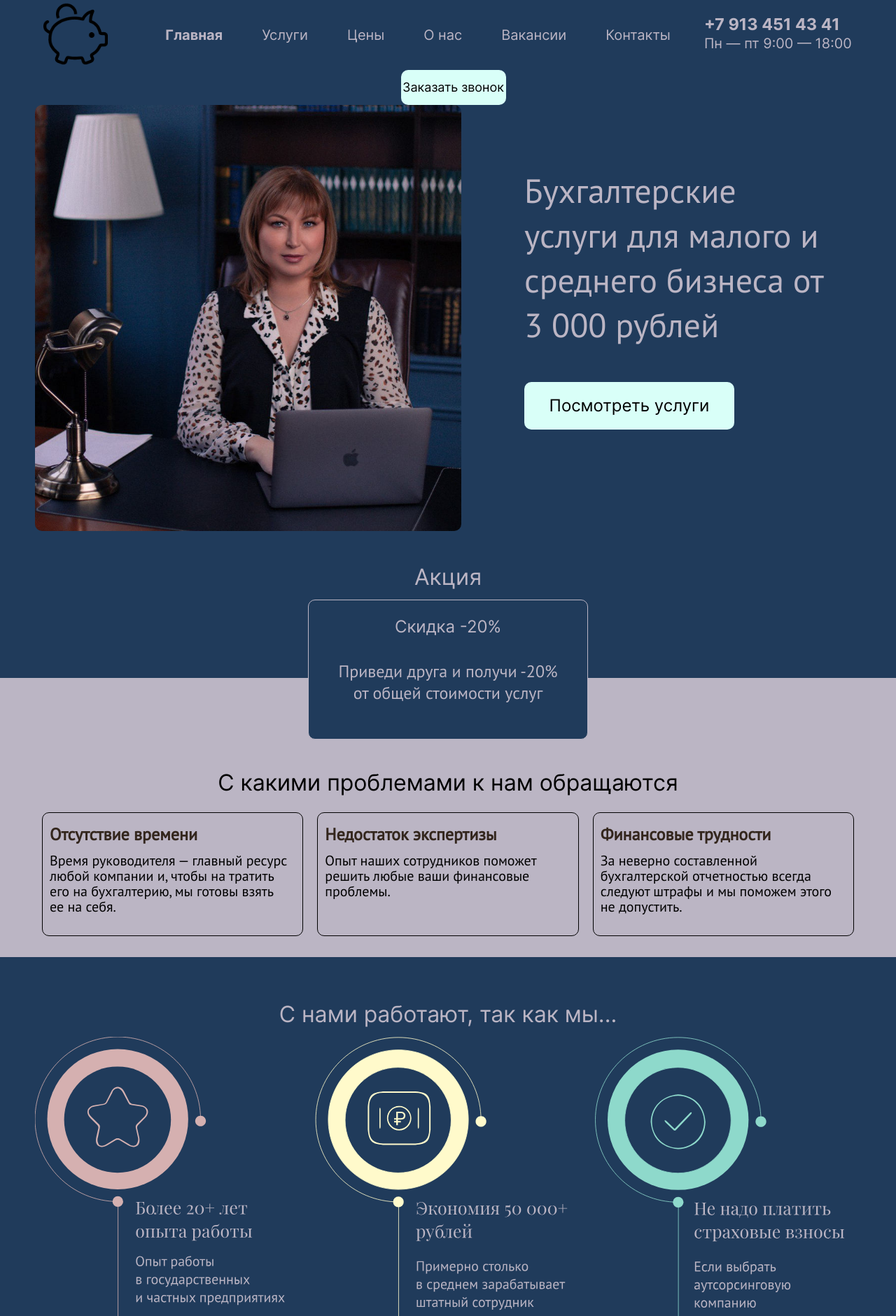
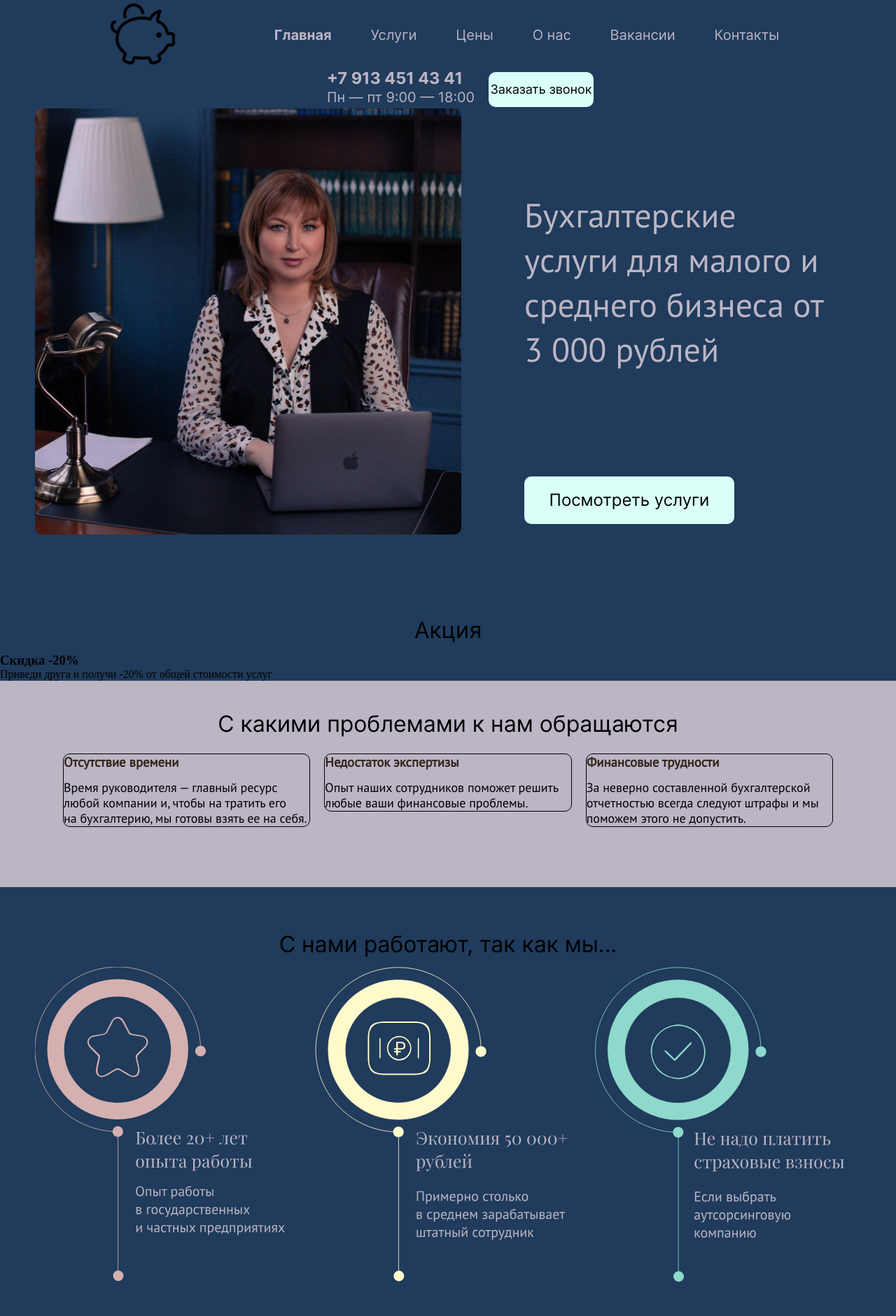
Before and after one commit to ruslan2570/BuhCompany59, a PHP site: page / in a window 1280 px wide. Shown: the top 1881 px of the page at 70% size. Run offline with PHP 8.4, Linux system fonts and the light colour scheme.

Commit message:
фотка

```diff
--- a/css/style.css
+++ b/css/style.css
@@ -41,6 +41,8 @@
 }
 
 .bigsplash_header {
+
+    padding-bottom: 50px;
     text-align: left;
 
 }
@@ -252,69 +325,6 @@
     line-height: 22px;
     color: #3f313f;
     padding-left: 179px
-}
-
-.centerTablestyle {
-    margin: 0px auto;
-    color: rgb(167, 161, 161);
-    font-size: 16px;
-    text-align: left;
-}
-
-.action_container {
-    display: flex;
-    flex-direction: column;
-    justify-content: center;
-    align-items: center;
-    background: linear-gradient(to bottom,
-            #203B5B 0%,
-            #203B5B 70%,
-            #BBB5C4 70%,
-            #BBB5C4 100%);
-
-}
-
-.action_card>h3 {
-    font-family: 'Inter';
-    font-style: normal;
-    font-weight: 400;
-    font-size: 24px;
-    line-height: 36px;
-    color: #BBB5C4;
-    text-align: center;
-    padding-top: 20px;
-}
-
-.action_card>p {
-    font-family: 'PT Sans';
-    font-style: normal;
-    font-weight: 400;
-    font-size: 24px;
-    line-height: 31px;
-    display: flex;
-    align-items: center;
-    text-align: center;
-    color: #BBB5C4;
-    padding: 30px;
-
-}
-
-.action_card {
-    background: #203B5B;
-    border: 1px solid #BBB5C4;
-    border-radius: 10px;
-    width: 400px;
-    height: 200px;
-
-}
-
-.price_card {
-    background: #203B5B;
-    border: 1px solid #BBB5C4;
-    border-radius: 10px;
-    width: 400px;
-    height: 200px;
-
 }
 
 .actions {
@@ -350,19 +360,17 @@
     margin: 0 auto;
     display: flex;
     justify-content: center;
-    padding-bottom: 20px;
+    flex-wrap: wrap;
+    padding-bottom: 76px;
 }
 
 .post-item {
-    margin: 10px;
-    border: 1px solid black;
+    padding: 10px;
+}
+
+.post-item-wrap {
+    border: 1px solid #000000;
     border-radius: 10px;
-    padding: 10px;
-
-}
-
-.post-item-wrap {
-
     position: relative;
 }
 
@@ -374,17 +382,13 @@
 
 .post-title {
     color: #33261d;
-    font-size: 24px;
-    margin-top: 10px;
     margin-bottom: 15px;
     transition: .3s ease-in-out
 }
 
 .post-content {
     color: #000;
-    font-size: 20px;
-    justify-content: center;
-    padding-bottom: 20px;
+    font-size: 18px
 }
 
 @media (min-width:768px) {
@@ -639,7 +643,7 @@ li {
 }
 
 .header-links {
-    padding-left: 50px;
+    padding-left: 110px;
     display: flex;
     flex-wrap: wrap
 }
@@ -892,18 +898,16 @@ hr {
 }
 
 .btn-price {
-    margin-top: 50px;
-    width: 300px;
-    height: 80px;
-    align-self: center;
-    cursor: pointer;
+    margin-top: 100px;
+    width: 362px;
+    height: 88px;
 }
 
 .description-list>li {
     font-family: Inter;
     font-style: normal;
     font-weight: 400;
-    font-size: 20px;
+    font-size: 24px;
     line-height: 29px;
     padding-left: 15px;
 }
@@ -959,15 +940,25 @@ h4 {
     color: #BBB5C4;
     padding-top: 30px;
     line-height: 64px;
-    align-items: center;
-    margin-left: 156px;
+}
+
+h2 {
+    text-align: center;
+    font-family: Inter;
+    font-style: normal;
+    font-weight: 400;
+    line-height: 44px;
+    padding-top: 30px;
+    font-weight: 400;
+    font-size: 32px;
+    line-height: 64px;
 }
 
 .light-header {
     color: black;
 }
 
-.dark-header {
+.dark_header {
     color: #BBB5C4;
 }
 
@@ -1430,41 +1362,6 @@ input[type=file]::file-selector-button:hover {
         display: none;
 
     }
-
-    .contact-form__inputs {
-        flex-direction: column;
-    }
-
-    .case-block {
-        margin-top: 30px;
-    }
-
-<<<<<<< HEAD
-.img_about{
- border-radius: 0px;
-
-  left: 922px;
-  top: 375px;
-  width: 388px;
-  height: 568px;
-  float: right;
-=======
-    .bigsplash_img {
-        width: 90%;
-        height: 90%;
->>>>>>> a69af432f3f0aa943a4334b9316cc836c780b6ec
-
-    }
-
-    .bigsplash {
-        justify-content: center;
-        align-items: center;
-    }
-
-    .sticky {
-        position: absolute;
-    }
-
 }
 
 
```
Also changed, not shown: other parts of css/style.css (+97 -102 lines), about.html (+43 -14 lines).
